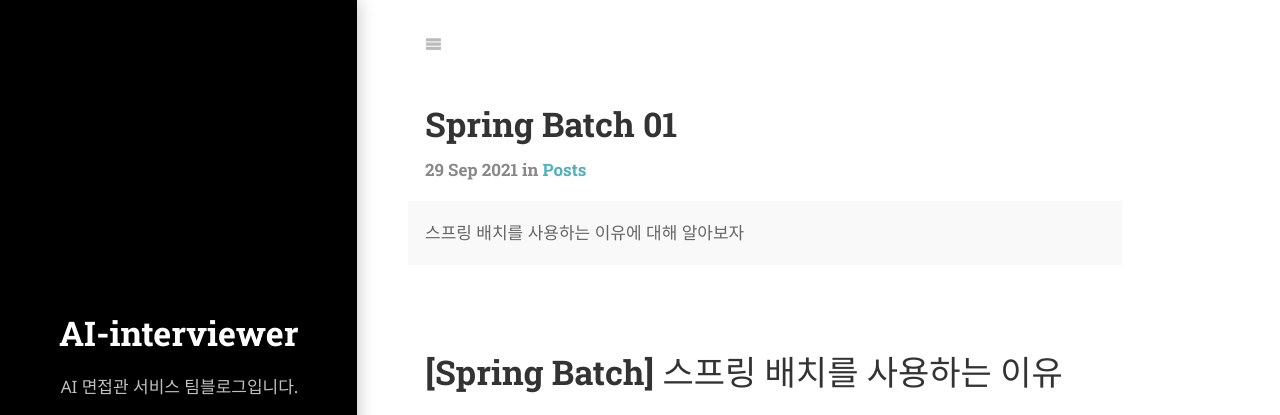
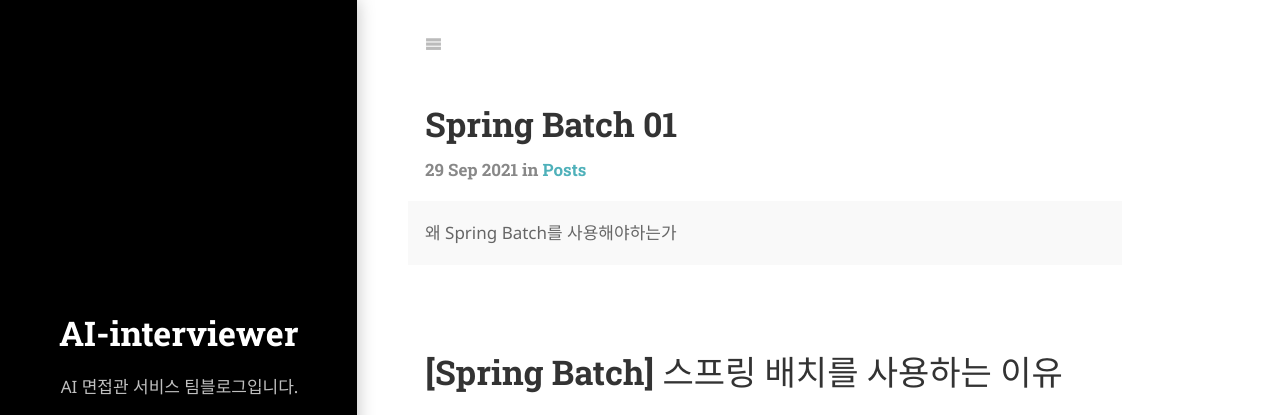
Before and after one commit to Team-HANOI/Team-HANOI.github.io, a Jekyll site: the page built from Posts/_posts/2021-09-29-spring-batch-01.md, in a window 1280 px wide and 900 px high. Shown: the top 415 px of the window. Built offline with Jekyll 4.4.1, drawn with Linux system fonts in a browser that asks for light colours; some web fonts are replaced.

Commit message:
Update 2021-09-29-spring-batch-01.md

```diff
--- a/Posts/_posts/2021-09-29-spring-batch-01.md
+++ b/Posts/_posts/2021-09-29-spring-batch-01.md
@@ -1,7 +1,7 @@
 ---
 layout: post
 description: >
-  스프링 배치를 사용하는 이유에 대해 알아보자
+  왜 Spring Batch를 사용해야하는가
 author: cgkim449
 ---
 
```
